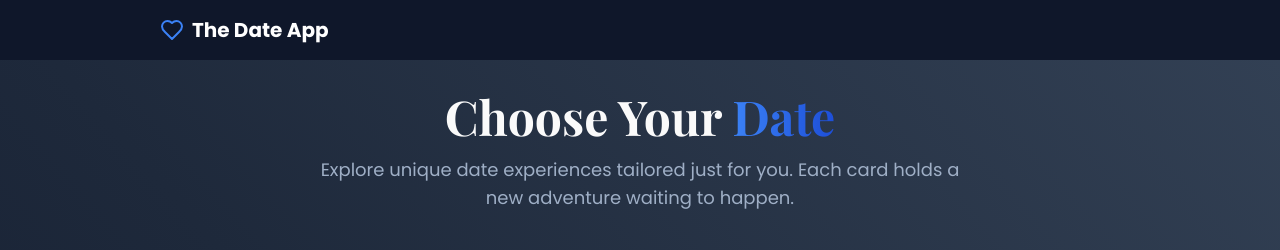
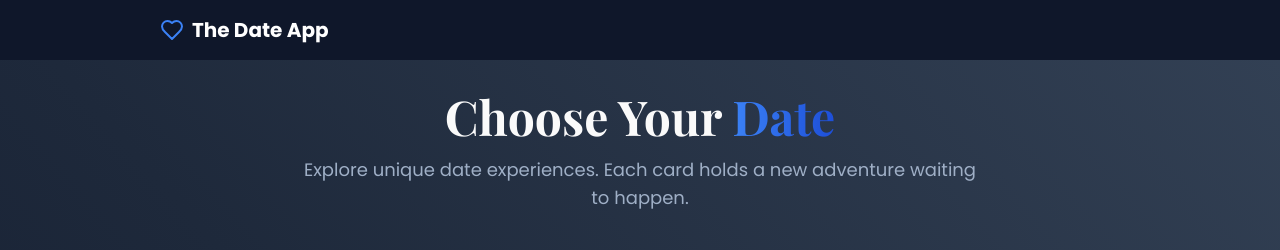
Before and after one commit to amaansarang/date-app, a React (Vite) app: page / in a window 1280 px wide. Shown: the top 250 px of the page. Built offline with nearby package versions, Linux system fonts and the light colour scheme.

Commit message:
Visual edit in Lovable
Edited UI in Lovable

```diff
--- a/src/pages/Index.tsx
+++ b/src/pages/Index.tsx
@@ -38,9 +38,7 @@ const Index = () => {
           <h2 className="font-playfair text-4xl md:text-5xl font-bold mb-4">
             Choose Your <span className="gradient-text font-extrabold">Date</span>
           </h2>
-          <p className="text-lg text-muted-foreground">
-            Explore unique date experiences tailored just for you. Each card holds a new adventure waiting to happen.
-          </p>
+          <p className="text-lg text-muted-foreground">Explore unique date experiences. Each card holds a new adventure waiting to happen.</p>
         </div>
 
         <div className="flex justify-center mb-8">
```
